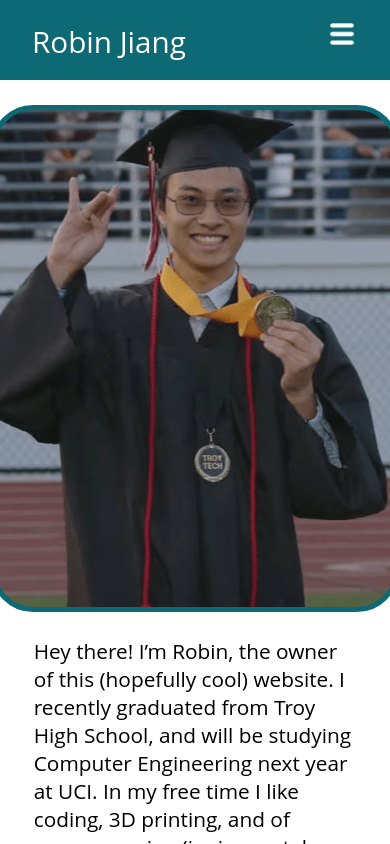
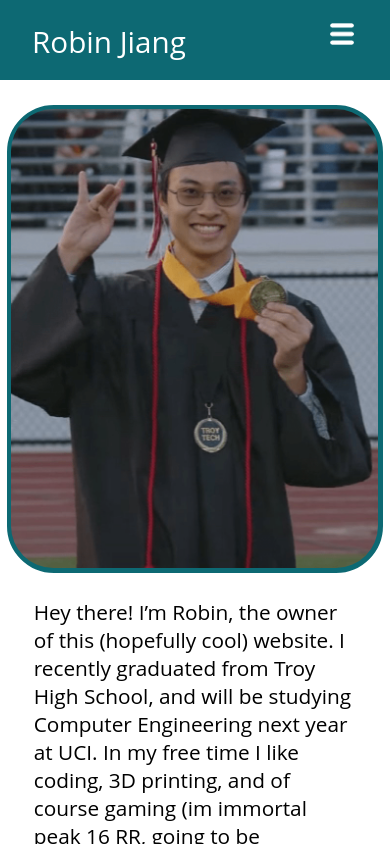
Before and after one commit to robinjiang6/robinjiang6.github.io, a React (Create React App) app: page /about in a window 390 px wide. Shown: the top 844 px of the page. Built offline with nearby package versions, Linux system fonts and the light colour scheme.

Commit message:
Added background to about me picture

```diff
--- a/src/App.css
+++ b/src/App.css
@@ -1,3 +1,10 @@
+:root{
+    --base: #0d6973;
+    --text: #fff;
+    --accent: #062a2e;
+    --accent2: #0d5259;
+    --size: 2rem;
+}
 *{
     box-sizing: border-box;
     margin: 0;
--- a/src/components/Button.css
+++ b/src/components/Button.css
@@ -1,9 +1,6 @@
-:root{
+.btn{
     --primary: #ffffff;
     --base: #094147;
-}
-
-.btn{
     padding: 8px 20px;
     border-radius: 2px;
     outline: none;
--- a/src/components/Footer.css
+++ b/src/components/Footer.css
@@ -1,10 +1,3 @@
-:root{
-    --base: #0d6973;
-    --text: #fff;
-    --accent: #062a2e;
-    --accent2: #0d5259;
-    --size: 2rem;
-}
 .footer-container{
     position: relative;
     bottom: 0;
--- a/src/components/Navbar.css
+++ b/src/components/Navbar.css
@@ -1,9 +1,3 @@
-:root{
-    --base: #0d6973;
-    --text: #fff;
-    --accent: #062a2e;
-    --accent2: #0d5259;
-}
 #menuX, #menuLines{
     height: 2rem;
     user-select: none;
@@ -76,10 +70,6 @@
 }
 .menu-icon{
     display: none;
-}
-.btn-nav{
-    min-width: 8rem;
-    margin-left: 1rem;
 }
 @media screen and (min-width:960.001px) and (max-width: 1300px){
     .nav-menu{
--- a/src/components/Navbar.jsx
+++ b/src/components/Navbar.jsx
@@ -50,15 +50,7 @@ function Navbar() {
                     Portfolio
                   </Link>
                 </li>
-                <li className = 'nav-item-mobile'>
-                  <Link to='/click-me' className='nav-links-mobile' onClick={closeMobileMenu}>
-                    CLICK ME!!!
-                  </Link>
-                </li>
               </ul>
-              <div className="btn-nav">
-                {button && <Button buttonStyle='btn--outline'>CLICK ME!!!</Button>}
-              </div>
             </div>
         </nav>
     </div>
--- a/src/components/pages/About.css
+++ b/src/components/pages/About.css
@@ -1,8 +1,6 @@
-:root{
-    --base: #0d6973;
-}
 .about{
     min-height: var(--home_height);
+    --pic-height: clamp(0px, 60vh, 94vw * 935 / 748);
 }
 .about-container{
     min-height: var(--home_height);
@@ -10,14 +8,20 @@
     display: flex;
     align-items: center;
 }
-.about-picture{
-    height: 60vh;
-    border-radius: 5vh;
-    border: 0.25rem solid var(--base);
+.about-picture-container{
+    --border-width: 0.3rem;
     background-color: var(--base);
-    padding: 1px;
+    height: calc(var(--pic-height) + 2 * var(--border-width));
+    width: calc(748 * var(--pic-height) / 935 + 2 * var(--border-width));
+    border-radius: calc(5vh + var(--border-width));
+    border: var(--border-width) solid var(--base);
     margin-left: clamp(2vw, 10vw, 20vw);
     margin-right: clamp(2vw, 5vw, 10vw);
+}
+.about-picture{
+    height: var(--pic-height);
+    border-radius: 5vh;
+    background-color: var(--base);
 }
 .about-text{
     margin-right: clamp(2vw, 10vw, 20vw);
@@ -27,7 +31,7 @@
     .about-text{
         margin-right: clamp(2vw, 6vw, 10vw);
     }
-    .about-picture{
+    .about-picture-container{
         margin-left: clamp(2vw, 6vw, 10vw);
         margin-right: clamp(0vw, 2vw, 5vw);
     }
@@ -36,7 +40,7 @@
     .about-container{
         flex-direction: column;
     }
-    .about-picture{
+    .about-picture-container{
         margin-left: 0;
         margin-right: 0;
         margin-top: clamp(1vh, 3vh, 6vh);
--- a/src/components/pages/About.js
+++ b/src/components/pages/About.js
@@ -5,7 +5,9 @@ function About() {
   return (
     <div className='about'>
       <div className='about-container'>
-        <img src='/images/me-pic-min.png' alt="me graduating-" className="about-picture"></img>
+        <div className = 'about-picture-container'>
+          <img src='/images/me-pic-min.png' alt="me graduating-" className="about-picture"></img>
+        </div>
         <div className="about-text">Hey there! I’m Robin, the owner of this (hopefully cool) website. I recently graduated from Troy High School, and will be studying Computer Engineering next year at UCI. In my free time I like coding, 3D printing, and of course gaming (im immortal peak 16 RR, going to be hardstuck ascendant in Valorant). I’ve also started working out and cooking steaks &#128523;. Hopefully you'll find this website interesting!
         </div>
       </div>
--- a/src/components/pages/Home.css
+++ b/src/components/pages/Home.css
@@ -1,4 +1,3 @@
-
 .video, .image-portal{
     height: 110vh;
     width: 100%;
--- a/src/components/pages/Portfolio.js
+++ b/src/components/pages/Portfolio.js
@@ -6,8 +6,7 @@ import {Link} from 'react-router-dom';
 function Portfolio() {
   return (
     <div>
-        <div className="temp-other">Also under construction
-        <Link to='/secret-ponyo' id="ponyo-link">...unless?</Link>
+        <div className="temp-other">Under construction
         </div>
     </div>
   )
```
